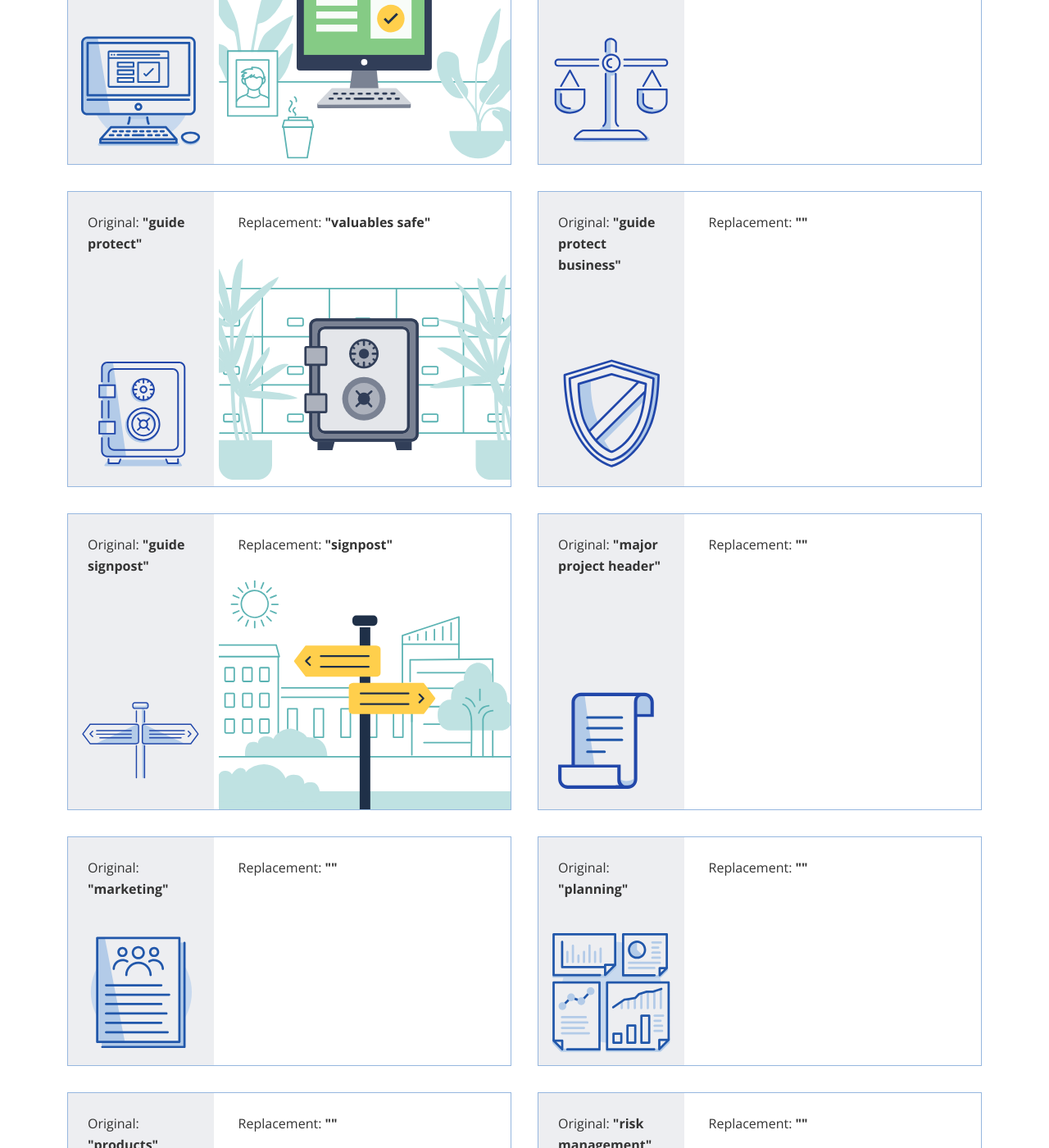
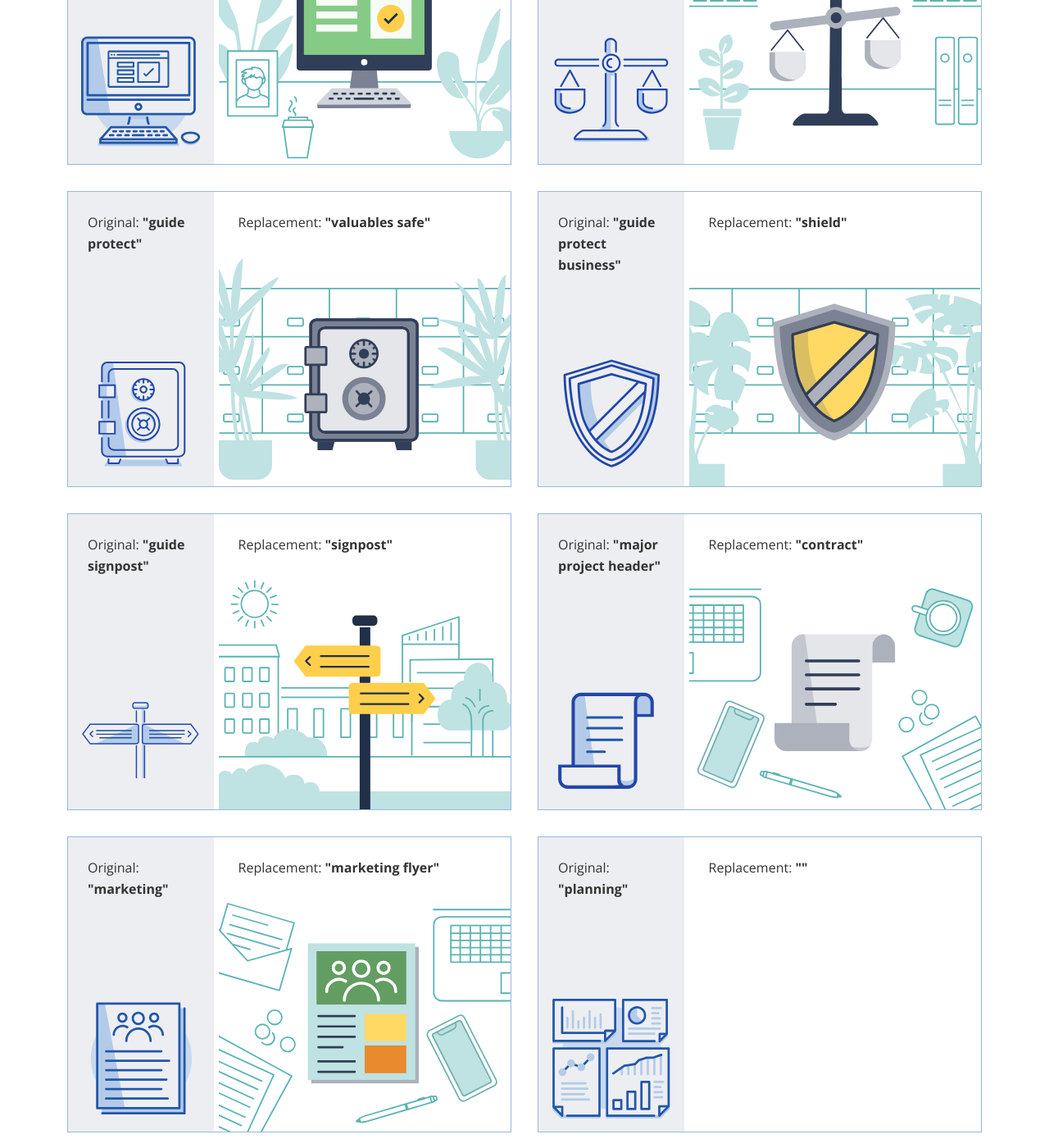
Before and after one commit to AUSGov/bga-refresh, a Jekyll site: the page built from image-library.html, in a window 1280 px wide and 1400 px high, scrolled down 7904 px. Shown: the whole window at 82% size. Built offline with Jekyll 4.4.1, drawn with Linux system fonts in a browser that asks for light colours.

Commit message:
Adding object images to image library.

```diff
--- a/image-library.html
+++ b/image-library.html
@@ -1022,10 +1022,10 @@
 
                     <div class="library-image">
                         <div class="title">
-                            <p>Replacement: <strong>""</strong></p>
-                        </div>
-                        <div class="image-wrapper">
-
+                            <p>Replacement: <strong>"legal scales"</strong></p>
+                        </div>
+                        <div class="image-wrapper">
+                             <img src="assets/refresh-illustrations/legal-scales.svg" alt="">
                         </div>
                     </div>
 
@@ -1074,10 +1074,10 @@
 
                     <div class="library-image">
                         <div class="title">
-                            <p>Replacement: <strong>""</strong></p>
-                        </div>
-                        <div class="image-wrapper">
-
+                            <p>Replacement: <strong>"shield"</strong></p>
+                        </div>
+                        <div class="image-wrapper">
+                            <img src="assets/refresh-illustrations/shield.svg" alt="">
                         </div>
                     </div>
 
@@ -1126,10 +1126,10 @@
 
                     <div class="library-image">
                         <div class="title">
-                            <p>Replacement: <strong>""</strong></p>
-                        </div>
-                        <div class="image-wrapper">
-
+                            <p>Replacement: <strong>"contract"</strong></p>
+                        </div>
+                        <div class="image-wrapper">
+                            <img src="assets/refresh-illustrations/contract.svg" alt="">
                         </div>
                     </div>
 
@@ -1152,10 +1152,10 @@
 
                     <div class="library-image">
                         <div class="title">
-                            <p>Replacement: <strong>""</strong></p>
-                        </div>
-                        <div class="image-wrapper">
-
+                            <p>Replacement: <strong>"marketing flyer"</strong></p>
+                        </div>
+                        <div class="image-wrapper">
+                            <img src="assets/refresh-illustrations/marketing-flyers.svg" alt="">
                         </div>
                     </div>
 
```
Also changed, not shown: assets/refresh-illustrations/contract.svg (added), assets/refresh-illustrations/legal-scales.svg (added), assets/refresh-illustrations/marketing-flyers.svg (added), assets/refresh-illustrations/shield.svg (added).
